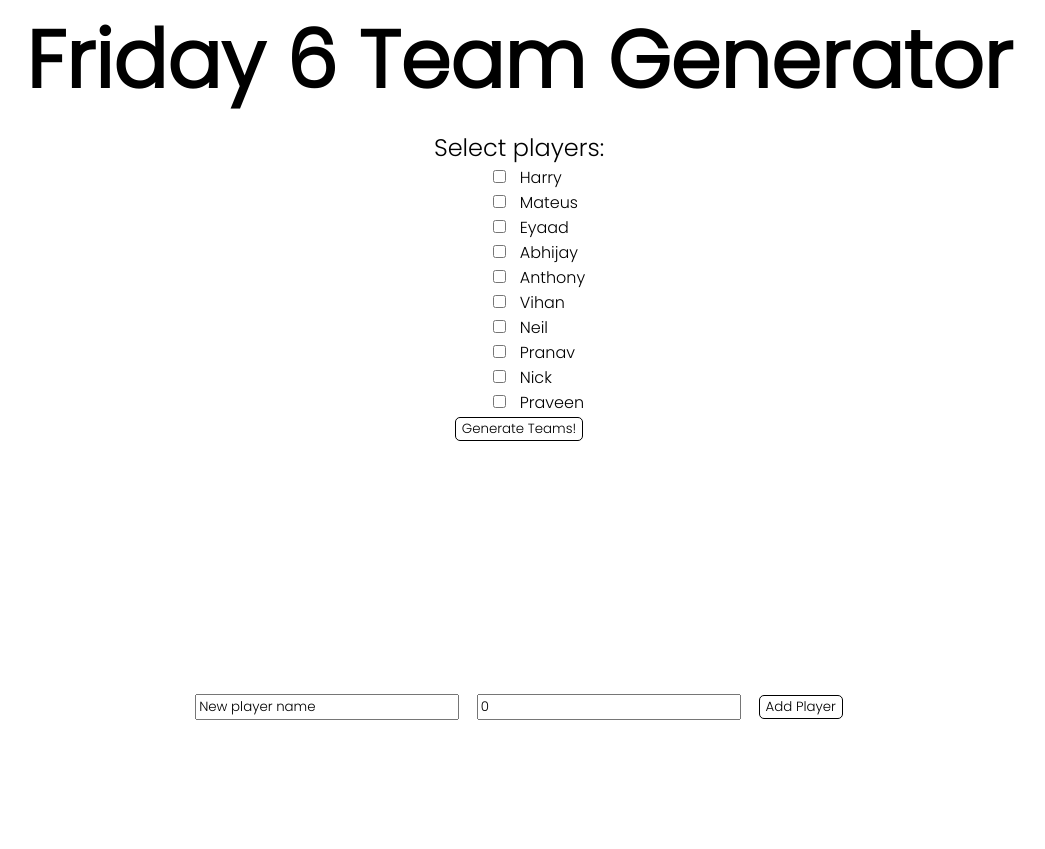
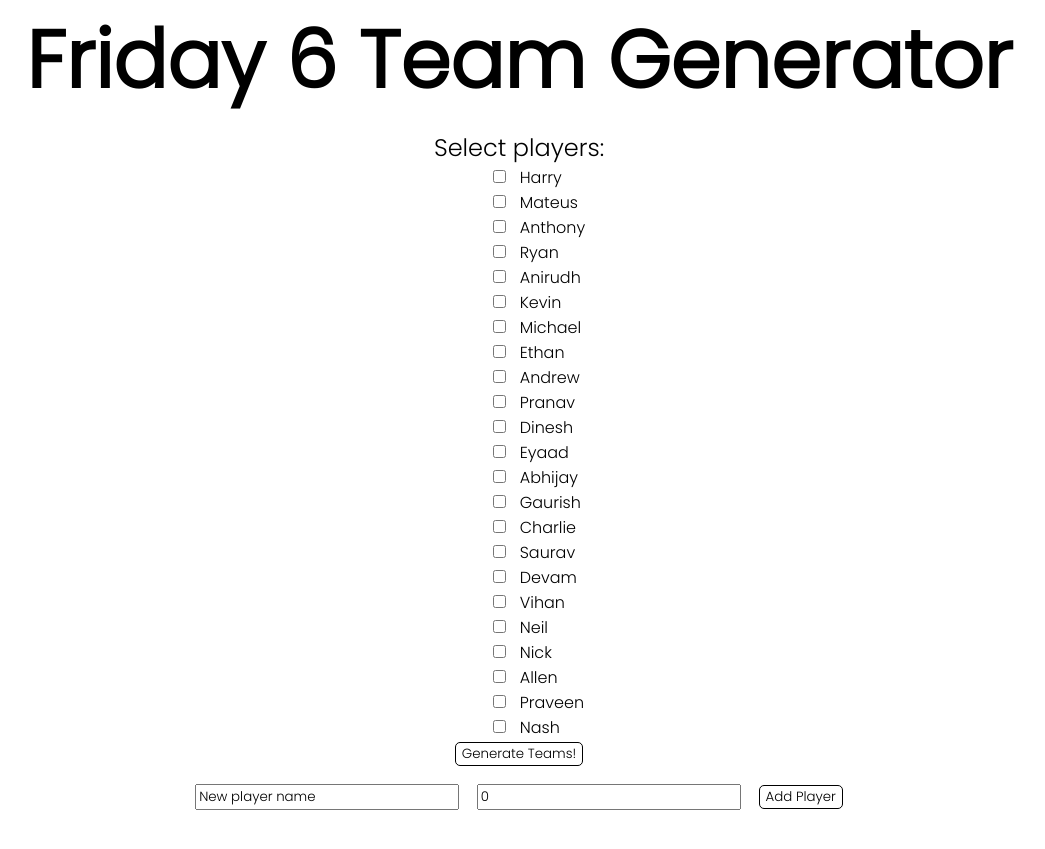
Before and after one commit to ncrxue/friday-six, a Jekyll site: the page built from index.markdown, in a window 1280 px wide. Shown: the top 849 px of the page, without its empty margins (121-1166 px from the left). Built offline with Jekyll 4.4.1, drawn with Linux system fonts in a browser that asks for light colours.

Commit message:
update ratings and styling

```diff
--- a/assets/css/index.css
+++ b/assets/css/index.css
@@ -51,13 +51,13 @@
     font-size: 1.5em;
   }
   li, p {
-    font-size: 1em;
+    font-size: 0.8em;
   }
   li {
     margin-left: 40%;
   }
   .add-player {
-    bottom: 10%;
+    bottom: 5%;
   }
 }
 @media (min-width: 813px) {
@@ -75,6 +75,6 @@
     margin-left: 48%;
   }
   .add-player {
-    bottom: 20%;
+    bottom: 10%;
   }
 }/*# sourceMappingURL=index.css.map */
--- a/assets/css/index.scss
+++ b/assets/css/index.scss
@@ -54,13 +54,13 @@
         font-size: 1.5em;
     }
     li, p {
-        font-size: 1em;
+        font-size: 0.8em;
     }
     li {
         margin-left: 40%;
     }
     .add-player {
-        bottom: 10%;
+        bottom: 5%;
     }
 }
 
@@ -79,6 +79,6 @@
         margin-left: 48%;
     }
     .add-player {
-        bottom: 20%;
+        bottom: 10%;
     }
 }
--- a/assets/js/main.js
+++ b/assets/js/main.js
@@ -1,14 +1,27 @@
 const playerDict = {
-    "Harry": 4,
-    "Mateus": 4,
-    "Eyaad": 3,
-    "Abhijay": 2,
-    "Anthony": 2,
-    "Vihan": 2,
-    "Neil": 1,
-    "Pranav": 1,
-    "Nick": 1,
-    "Praveen": 0
+    "Harry": 7,
+    "Mateus": 7,
+    "Anthony": 6,
+    "Ryan": 6,
+    "Anirudh": 6,
+    "Kevin": 6,
+    "Michael": 5,
+    "Ethan": 5,
+    "Andrew": 5,
+    "Pranav": 5,
+    "Dinesh": 5,
+    "Eyaad": 4,
+    "Abhijay": 4,
+    "Gaurish": 4,
+    "Charlie": 4,
+    "Saurav": 4,
+    "Devam": 4,
+    "Vihan": 4,
+    "Neil": 3,
+    "Nick": 3,
+    "Allen": 2,
+    "Praveen": 2,
+    "Nash": 2
 }
 
 function generateCheckboxes() {
@@ -104,11 +117,11 @@
     playerSelector.appendChild(listElement);
 }
 
-function pleaseWorkICANT() {
-    console.log("Hellow world");
+// function pleaseWorkICANT() {
+//     console.log("Hellow world");
 
-}
+// }
 
-pleaseWorkICANT();
+// pleaseWorkICANT();
 
 generateCheckboxes();
```
Also changed, not shown: 1 other file.
